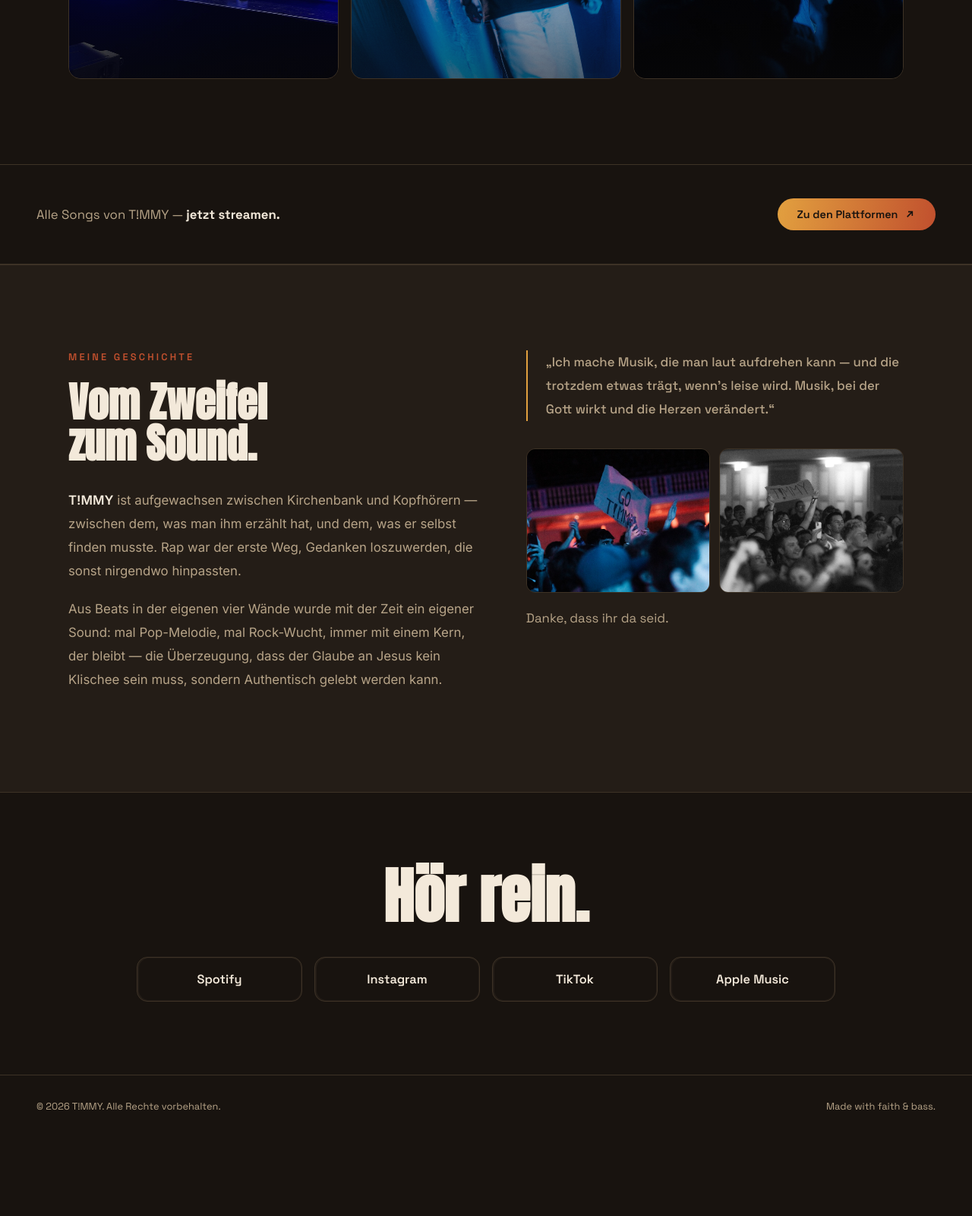
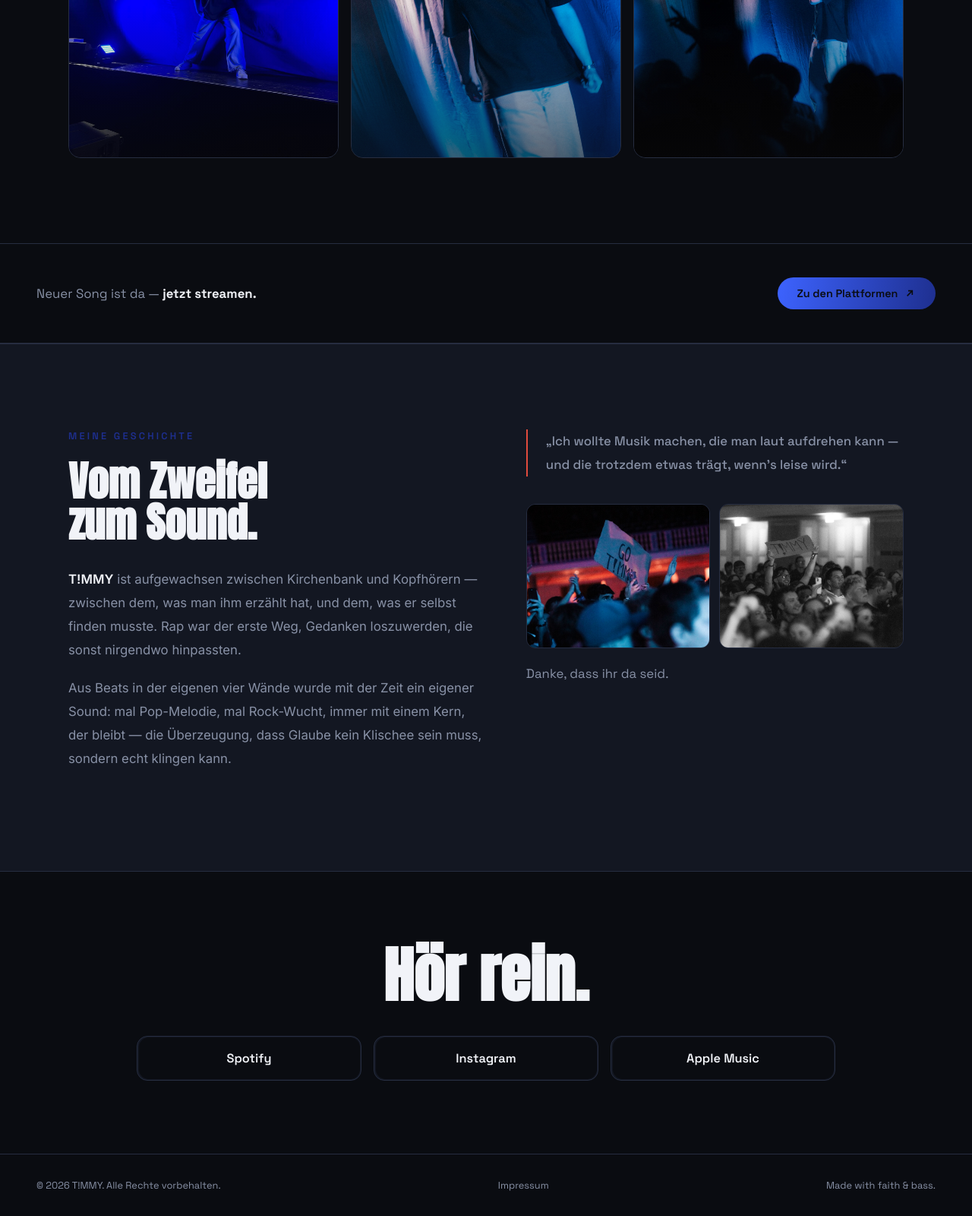
Before and after one commit to novahost1707/TIMMY, a plain HTML site: page index.html in a window 1280 px wide. Shown: the part 1840-3440 px from the top of the page at 76% size. Before the commit the page ends 3336 px from the top, so only its background shows below. Drawn offline with Linux system fonts and the light colour scheme.

Commit message:
Update index.html

```diff
--- a/index.html
+++ b/index.html
@@ -4,7 +4,7 @@
 <meta charset="UTF-8">
 <meta name="viewport" content="width=device-width, initial-scale=1.0">
 <title>T!MMY — Christlicher Pop. Rap. Rock.</title>
-<meta name="description" content="T!MMY macht christlichen Pop, Rap und Rock. Hör jetzt auf Spotify, YouTube, Instagram, TikTok und Apple Music.">
+<meta name="description" content="T!MMY macht christlichen Pop, Rap und Rock. Hör jetzt auf Spotify, Instagram, TikTok und Apple Music.">
 <meta property="og:title" content="T!MMY — Christlicher Pop. Rap. Rock.">
 <meta property="og:description" content="Hör jetzt T!MMY auf allen Plattformen.">
 <meta property="og:type" content="website">
@@ -13,14 +13,15 @@
 <link href="https://fonts.googleapis.com/css2?family=Anton&family=Space+Grotesk:wght@400;500;600;700&family=Inter:wght@400;500;600&display=swap" rel="stylesheet">
 <style>
   :root{
-    --void:#18130F;
-    --raised:#241D17;
-    --raised-2:#2C241C;
-    --hairline:#3D3226;
-    --ink:#F3E9DA;
-    --ink-dim:#B7A488;
-    --ember:#E2A03F;
-    --dawn:#C1502E;
+    --void:#0A0C11;
+    --raised:#131722;
+    --raised-2:#1A2030;
+    --hairline:#262D40;
+    --ink:#F1F3F8;
+    --ink-dim:#8891A6;
+    --ember:#3D63FF;
+    --dawn:#1E2F8F;
+    --red:#E14B3D;
     --grad: linear-gradient(100deg, var(--ember) 0%, var(--dawn) 100%);
   }
 
@@ -96,14 +97,15 @@
   .hero-scrim{
     position:absolute; z-index:0; inset:0;
     background:
-      linear-gradient(180deg, rgba(24,19,15,0.6) 0%, rgba(24,19,15,0.08) 24%, rgba(24,19,15,0.04) 52%, rgba(24,19,15,0.72) 84%, var(--void) 100%);
+      linear-gradient(180deg, rgba(10,12,17,0.6) 0%, rgba(10,12,17,0.08) 24%, rgba(10,12,17,0.04) 52%, rgba(10,12,17,0.72) 84%, var(--void) 100%);
   }
 
   .hero-glow{
     position:absolute; z-index:1; inset:0; pointer-events:none;
     background:
-      radial-gradient(ellipse 55% 40% at 12% 4%, rgba(226,160,63,0.20), transparent 62%),
-      radial-gradient(ellipse 55% 40% at 90% 96%, rgba(193,80,46,0.16), transparent 62%);
+      radial-gradient(ellipse 55% 40% at 12% 4%, rgba(61,99,255,0.22), transparent 62%),
+      radial-gradient(ellipse 50% 35% at 92% 98%, rgba(30,47,143,0.20), transparent 62%),
+      radial-gradient(ellipse 30% 22% at 78% 12%, rgba(225,75,61,0.10), transparent 65%);
     animation:glowPulse 9s ease-in-out infinite alternate;
   }
   @keyframes glowPulse{ from{ opacity:0.65; } to{ opacity:1; } }
@@ -111,12 +113,12 @@
   .eyebrow{
     position:relative; z-index:3;
     font-family:'Space Grotesk'; font-weight:600; font-size:0.8rem;
-    letter-spacing:0.25em; text-transform:uppercase; color:var(--dawn);
+    letter-spacing:0.25em; text-transform:uppercase; color:var(--red);
     display:flex; align-items:center; gap:0.6rem;
     opacity:0; animation:riseIn .8s .2s ease forwards;
   }
   .eyebrow::before{
-    content:''; width:2rem; height:1px; background:var(--dawn);
+    content:''; width:2rem; height:1px; background:var(--red);
   }
 
   .wordmark{
@@ -135,6 +137,8 @@
     display:inline-block;
     transform:scaleY(1.16);
     transform-origin:bottom;
+    background:linear-gradient(180deg, var(--ink) 55%, var(--ink-dim) 130%);
+    -webkit-background-clip:text; background-clip:text; color:transparent;
   }
   .wordmark .bang{
     font-weight:inherit;
@@ -216,7 +220,7 @@
   .scroll-cue__line{ width:1px; height:34px; background:var(--hairline); position:relative; overflow:hidden; }
   .scroll-cue__line::after{
     content:''; position:absolute; top:-100%; left:0; width:100%; height:100%;
-    background:var(--dawn); animation:cueDrop 1.8s ease-in-out infinite;
+    background:var(--red); animation:cueDrop 1.8s ease-in-out infinite;
   }
   @keyframes cueDrop{ 0%{top:-100%;} 60%{top:100%;} 100%{top:100%;} }
 
@@ -322,7 +326,7 @@
   .story p strong{ color:var(--ink); font-weight:600; }
 
   .quote{
-    border-left:2px solid var(--ember);
+    border-left:2px solid var(--red);
     padding-left:1.5rem;
     font-family:'Space Grotesk'; font-weight:500; font-size:1.2rem;
     color:var(--ink); line-height:1.5;
@@ -347,6 +351,8 @@
     display:flex; flex-wrap:wrap; justify-content:space-between; gap:1rem;
     font-family:'Space Grotesk'; font-size:0.8rem; color:var(--ink-dim);
   }
+  footer a{ color:var(--ink-dim); transition:color .25s ease; }
+  footer a:hover{ color:var(--ink); text-decoration:underline; text-underline-offset:3px; }
 
   @media (prefers-reduced-motion: reduce){
     *{ animation-duration:0.01ms !important; animation-iteration-count:1 !important; transition-duration:0.01ms !important; scroll-behavior:auto !important; }
@@ -403,13 +409,13 @@
 <section class="about">
   <div class="section-inner">
     <span class="label reveal">Die Musik</span>
-    <h2 class="reveal">Drei Sounds, <em>eine Botschaft.</em> Mit Musik das Reich Gottes nach Deutschland brignen!</h2>
+    <h2 class="reveal">Drei Sounds, <em>eine Botschaft.</em> Pop-Hooks, Rap-Punchlines und Rock-Energie — verbunden durch echten Glauben statt leerer Worte.</h2>
     <div class="tags">
       <span class="tag reveal">Christlicher Pop</span>
       <span class="tag reveal">Rap</span>
       <span class="tag reveal">Rock</span>
       <span class="tag reveal">Live-Energie</span>
-      <span class="tag reveal">Deutsch</span>
+      <span class="tag reveal">Deutsch &amp; Englisch</span>
     </div>
   </div>
 </section>
@@ -432,7 +438,7 @@
 </section>
 
 <div class="strip reveal">
-  <p>Alle Songs von T!MMY — <strong>jetzt streamen.</strong></p>
+  <p>Neuer Song ist da — <strong>jetzt streamen.</strong></p>
   <a class="strip-btn" href="#links">
     Zu den Plattformen
     <svg width="16" height="16" viewBox="0 0 24 24" fill="none" stroke="currentColor" stroke-width="2.4"><path d="M7 17 17 7M9 7h8v8"/></svg>
@@ -445,10 +451,10 @@
       <span class="label reveal">Meine Geschichte</span>
       <h2 class="reveal">Vom Zweifel<br>zum Sound.</h2>
       <p class="reveal"><strong>T!MMY</strong> ist aufgewachsen zwischen Kirchenbank und Kopfhörern — zwischen dem, was man ihm erzählt hat, und dem, was er selbst finden musste. Rap war der erste Weg, Gedanken loszuwerden, die sonst nirgendwo hinpassten.</p>
-      <p class="reveal">Aus Beats in der eigenen vier Wände wurde mit der Zeit ein eigener Sound: mal Pop-Melodie, mal Rock-Wucht, immer mit einem Kern, der bleibt — die Überzeugung, dass der Glaube an Jesus kein Klischee sein muss, sondern Authentisch gelebt werden kann.</p>
+      <p class="reveal">Aus Beats in der eigenen vier Wände wurde mit der Zeit ein eigener Sound: mal Pop-Melodie, mal Rock-Wucht, immer mit einem Kern, der bleibt — die Überzeugung, dass Glaube kein Klischee sein muss, sondern echt klingen kann.</p>
     </div>
     <div class="reveal">
-      <p class="quote">„Ich mache Musik, die man laut aufdrehen kann — und die trotzdem etwas trägt, wenn's leise wird. Musik, bei der Gott wirkt und die Herzen verändert.“</p>
+      <p class="quote">„Ich wollte Musik machen, die man laut aufdrehen kann — und die trotzdem etwas trägt, wenn's leise wird.“</p>
       <div class="fan-shots">
         <img src="assets/fans-1.jpg" alt="Fans im Publikum halten ein selbstgemaltes Schild mit der Aufschrift GO T!MMY hoch" loading="lazy">
         <img src="assets/fans-2.jpg" alt="Fans im Publikum halten ein Schild mit der Aufschrift T!MMY hoch" loading="lazy">
@@ -463,13 +469,13 @@
   <div class="links">
     <a class="link" href="https://open.spotify.com/intl-de/artist/7zgibDCFT430yBy4pHtIdo?si=EATE6GbUQbWfrwsxPHY6aA" target="_blank" rel="noopener"><span class="link__label">Spotify</span></a>
     <a class="link" href="https://www.instagram.com/thisistimmy07" target="_blank" rel="noopener"><span class="link__label">Instagram</span></a>
-    <a class="link" href="https://www.tiktok.com/@thisistimmy07" target="_blank" rel="noopener"><span class="link__label">TikTok</span></a>
     <a class="link" href="https://music.apple.com/de/artist/t-mmy/1816571032" target="_blank" rel="noopener"><span class="link__label">Apple Music</span></a>
   </div>
 </section>
 
 <footer>
   <span>&copy; <span id="year"></span> T!MMY. Alle Rechte vorbehalten.</span>
+  <a href="impressum.html">Impressum</a>
   <span>Made with faith &amp; bass.</span>
 </footer>
 
```
